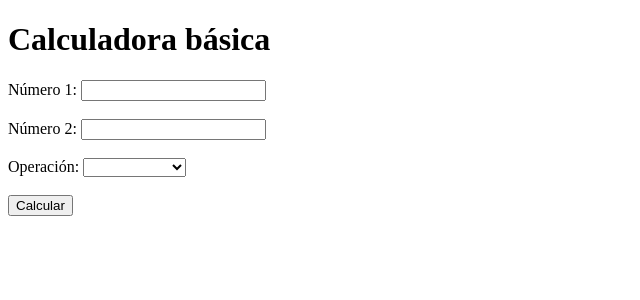
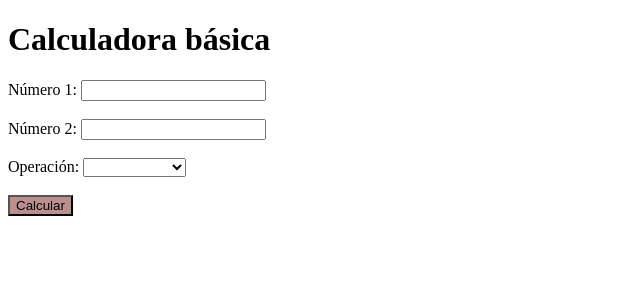
Before and after one commit to linda-05/Segundo_parcial, a Flask app: page / in a window 1280 px wide. Shown: the top 300 px of the page, without its empty margins (0-640 px from the left). Run offline with Flask 3, Linux system fonts and the light colour scheme.

Commit message:
Mejorando el diseño con la etiqueta style para darle un poco de color a la calculadora

```diff
--- a/Mi_calculadora/templates/calculador.html
+++ b/Mi_calculadora/templates/calculador.html
@@ -3,6 +3,12 @@
 <head>
     <meta charset="UTF-8">
     <title>Calculadora</title>
+    <style>
+        input[type = "submit"], hover{
+            background: rosybrown;
+        }
+
+    </style>
 </head>
 
 <body>
```
